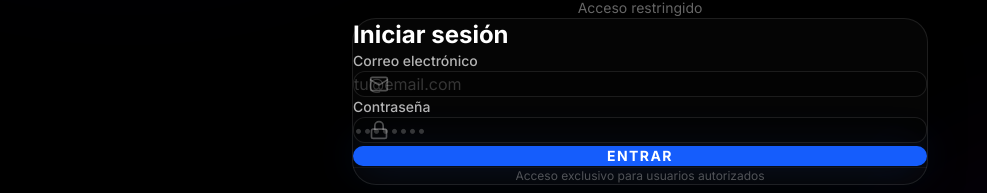
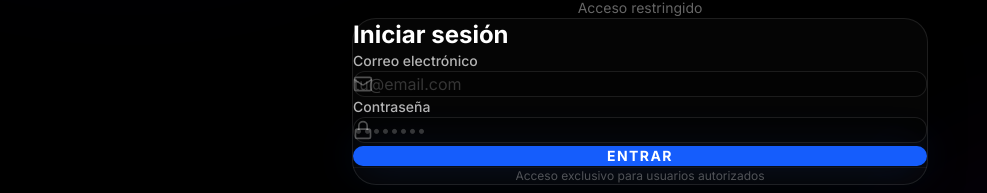
Before and after one commit to IItheshadowII/WebApp, a Next.js app: page /login in a window 1280 px wide. Shown: the part 369-562 px from the top of the page, without its empty margins (0-987 px from the left). Built offline with nearby package versions, Linux system fonts and the light colour scheme.

Commit message:
Fix: align login input icons

```diff
--- a/src/app/login/page.tsx
+++ b/src/app/login/page.tsx
@@ -65,12 +65,14 @@
                         <div>
                             <label className="block text-sm mb-4 text-white/70 font-medium">Correo electrónico</label>
                             <div className="relative">
-                                <Mail className="absolute left-4 top-1/2 -translate-y-1/2 w-5 h-5 text-white/30 pointer-events-none" />
+                                <div className="absolute inset-y-0 left-0 flex items-center pl-6 pointer-events-none">
+                                    <Mail className="w-5 h-5 text-white/30" />
+                                </div>
                                 <input
                                     type="email"
                                     value={email}
                                     onChange={e => setEmail(e.target.value)}
-                                    className="w-full pl-12 pr-6 py-5 rounded-xl bg-black/40 border border-white/10 text-base focus:outline-none focus:border-blue-500 focus:bg-black/60 transition-all text-white placeholder:text-white/20"
+                                    className="w-full pl-16 pr-6 py-5 rounded-xl bg-black/40 border border-white/10 text-base focus:outline-none focus:border-blue-500 focus:bg-black/60 transition-all text-white placeholder:text-white/20"
                                     placeholder="tu@email.com"
                                     required
                                     autoComplete="email"
@@ -81,12 +83,14 @@
                         <div>
                             <label className="block text-sm mb-4 text-white/70 font-medium">Contraseña</label>
                             <div className="relative">
-                                <Lock className="absolute left-4 top-1/2 -translate-y-1/2 w-5 h-5 text-white/30 pointer-events-none" />
+                                <div className="absolute inset-y-0 left-0 flex items-center pl-6 pointer-events-none">
+                                    <Lock className="w-5 h-5 text-white/30" />
+                                </div>
                                 <input
                                     type="password"
                                     value={password}
                                     onChange={e => setPassword(e.target.value)}
-                                    className="w-full pl-12 pr-6 py-5 rounded-xl bg-black/40 border border-white/10 text-base focus:outline-none focus:border-blue-500 focus:bg-black/60 transition-all text-white placeholder:text-white/20"
+                                    className="w-full pl-16 pr-6 py-5 rounded-xl bg-black/40 border border-white/10 text-base focus:outline-none focus:border-blue-500 focus:bg-black/60 transition-all text-white placeholder:text-white/20"
                                     placeholder="••••••••"
                                     required
                                     autoComplete="current-password"
```
Also changed, not shown: 1 other file (tests, documents, lock files or other folders).
